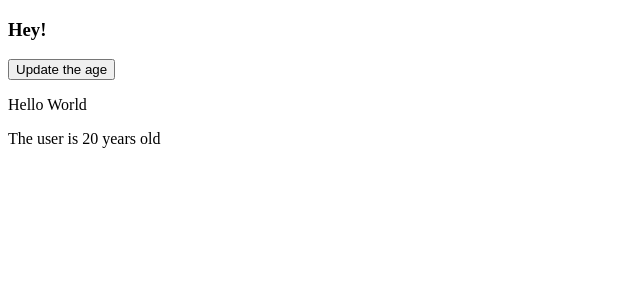
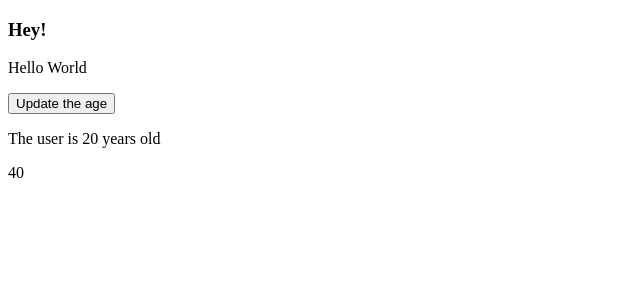
Before and after one commit to vadiminsk/vue3js-start, a Vue app: page / in a window 1280 px wide. Shown: the top 300 px of the page, without its empty margins (0-640 px from the left). Built offline with nearby package versions, Linux system fonts and the light colour scheme.

Commit message:
Emitting Events

```diff
--- a/src/App.vue
+++ b/src/App.vue
@@ -1,9 +1,8 @@
 <template>
   <div class="wrapper">
     <h3>Hey!</h3>
-    <button type="button" @click="age++">Update the age</button>
     <greeting :age="age"></greeting>
-    <user :age="age"></user>
+    <user :age="age" @age-change="age++"></user>
   </div>
 </template>
 
--- a/src/components/User.vue
+++ b/src/components/User.vue
@@ -1,11 +1,24 @@
 <template>
+  <button type="button" @click="updateAge">Update the age</button>
   <p>The user is {{ age }} years old</p>
+  <p>{{ ageDoubled }}</p>
 </template>
 
 <script>
 export default {
   name: 'User',
   props: ['age'],
+  emits: ['age-change'],
+  computed: {
+    ageDoubled() {
+      return this.age * 2;
+    },
+  },
+  methods: {
+    updateAge() {
+      this.$emit('age-change');
+    },
+  },
 };
 </script>
 
```
